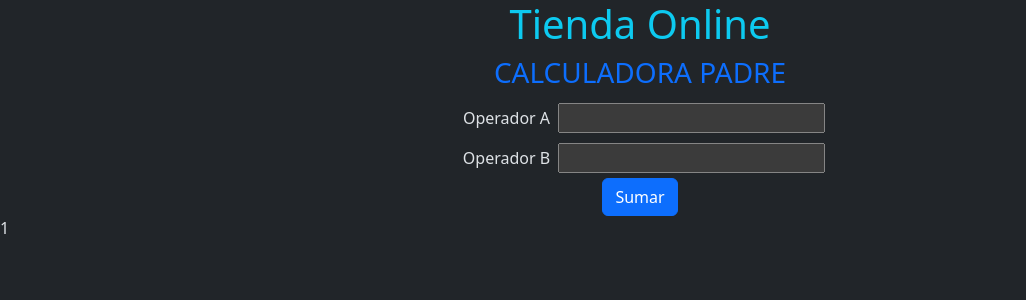
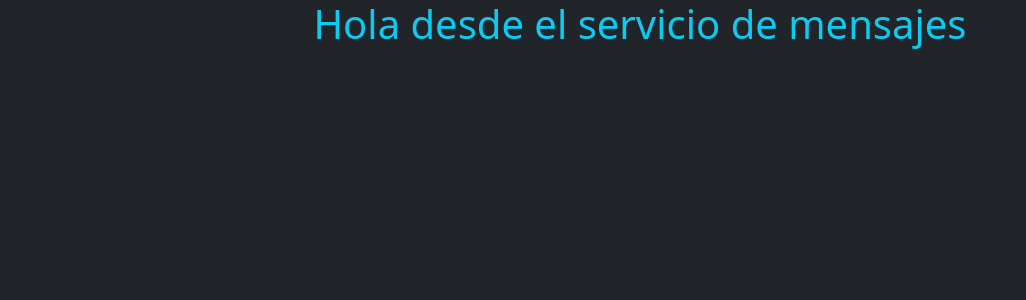
Before and after one commit to AgusFassola/cursoAngular, an Angular app in the folder app-angular/: page / in a window 1280 px wide. Shown: the top 300 px of the page, without its empty margins (0-1026 px from the left). Built offline with nearby package versions, Linux system fonts and the light colour scheme.

Commit message:
uso de servicios

```diff
--- a/app-angular/src/app/app.component.html
+++ b/app-angular/src/app/app.component.html
@@ -1,5 +1,4 @@
 <div class="container text-center">
-  <h1 class="text-info">{{title}}</h1>
-  <app-padre/>
+  <h1 class="text-info">{{mensaje}}</h1>
+
 </div>
-1
--- a/app-angular/src/app/app.component.ts
+++ b/app-angular/src/app/app.component.ts
@@ -7,6 +7,7 @@ import { PadreComponent } from "./padre/padre.component";
 import { ReplicadorComponent } from "./replicador/replicador.component";
 import { CalculadoraComponent } from "./calculadora/calculadora.component";
 import { ListaTareasComponent } from "./lista-tareas/lista-tareas.component";
+import { MensajeService } from './mensaje.service';
 
 @Component({
   selector: 'app-root',
@@ -17,4 +18,11 @@ import { ListaTareasComponent } from "./lista-tareas/lista-tareas.component";
 })
 export class AppComponent {
   title = 'Tienda Online';
+
+  mensaje: string;
+
+  //inyeccion de dependencia
+  constructor(mensajeService: MensajeService){
+    this.mensaje = mensajeService.obtenerMensaje();
+  }
 }
--- /dev/null
+++ b/app-angular/src/app/mensaje.service.ts
@@ -0,0 +1,14 @@
+import { Injectable } from '@angular/core';
+
+@Injectable({
+  providedIn: 'root'
+})
+export class MensajeService {
+  private mensaje: string = 'Hola desde el servicio de mensajes';
+
+  constructor() { }
+
+  obtenerMensaje(): string{
+    return this.mensaje;
+  }
+}
```
Also changed, not shown: 1 other file (tests, documents, lock files or other folders).
